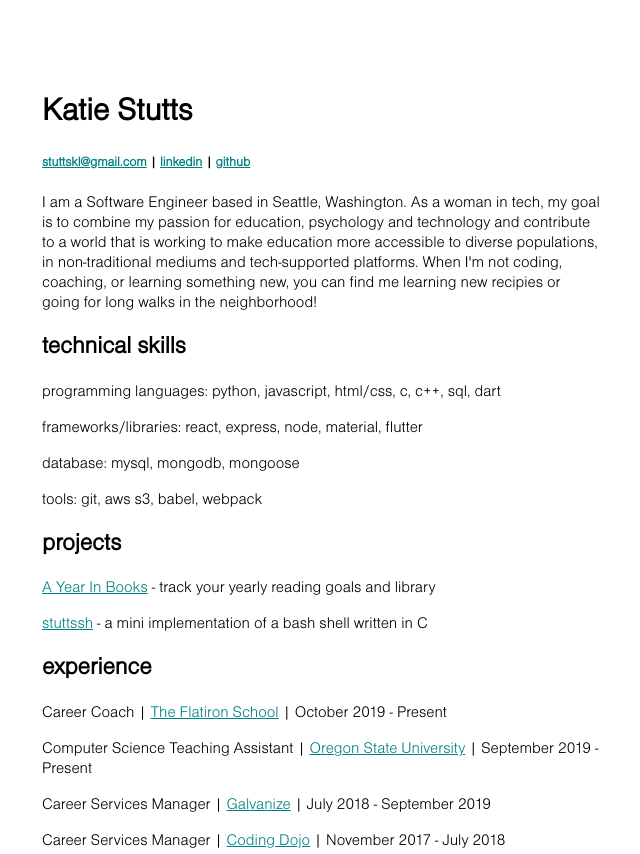
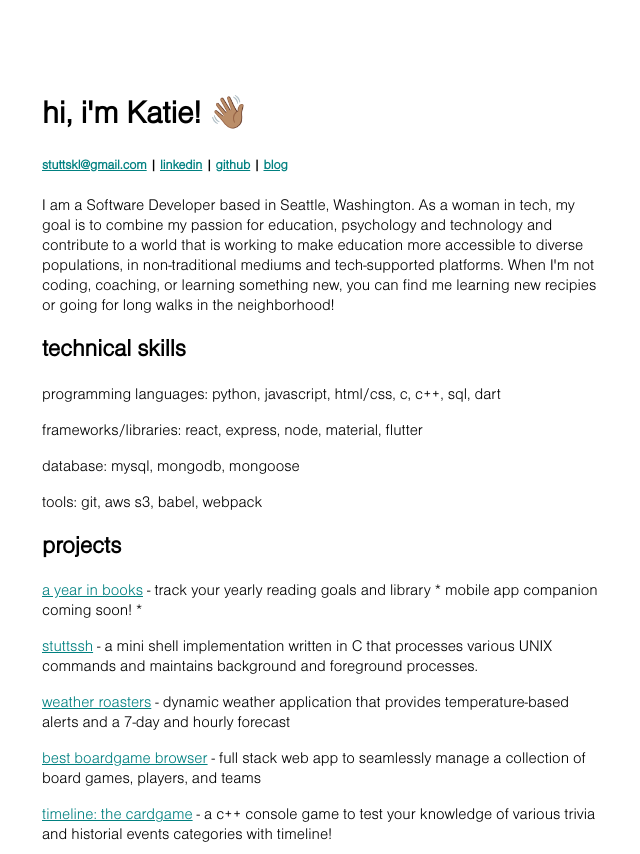
Before and after one commit to stuttskl/web, a plain HTML site: page index.html in a window 1280 px wide. Shown: the top 854 px of the page, without its empty margins (30-670 px from the left). Drawn offline with Linux system fonts and the light colour scheme.

Commit message:
updated projects and contact info

```diff
--- a/index.html
+++ b/index.html
@@ -5,14 +5,14 @@
   <meta http-equiv="X-UA-Compatible" content="IE=edge">
   <meta name="viewport" content="width=device-width, initial-scale=1.0">
    <link rel="stylesheet" href="styles.css">
-  <title>Katie Stutts | Software Developer</title>
+  <title>Katie Stutts | software developer</title>
 </head>
 <body>
   <div class="container">
-    <h1>Katie Stutts</h1>
-    <h5><a href="mailto:stuttskl@gmail.com">stuttskl@gmail.com</a> | <a href="https://www.linkedin.com/in/stuttskl/">linkedin</a> | <a href="https://github.com/stuttskl">github</a></h5>
+    <h1>hi, i'm Katie! 👋🏽</h1>
+    <h5><a href="mailto:stuttskl@gmail.com">stuttskl@gmail.com</a> | <a href="https://www.linkedin.com/in/stuttskl/">linkedin</a> | <a href="https://github.com/stuttskl">github</a> | <a href="https://medium.com/@stuttskl">blog</a></h5>
     <p>
-      I am a Software Engineer based in Seattle, Washington.
+      I am a Software Developer based in Seattle, Washington.
       As a woman in tech, my goal is to combine my passion for education, psychology and technology
       and contribute to a world that is working to make education more accessible to diverse
       populations, in non-traditional mediums and tech-supported platforms. When I'm not coding,
@@ -25,15 +25,16 @@
     <p>database: mysql, mongodb, mongoose</p>
     <p>tools: git, aws s3, babel, webpack</p>
     <h2>projects</h2>
-    <p><a href="https://github.com/stuttskl/ayib">A Year In Books</a> - track your yearly reading goals and library</p>
-    <p><a href="https://github.com/stuttskl/stuttssh">stuttssh</a> - a mini implementation of a bash shell written in C </p>
+    <p><a href="https://github.com/stuttskl/ayib">a year in books</a> - track your yearly reading goals and library * mobile app companion coming soon! *</p>
+    <p><a href="https://github.com/stuttskl/stuttssh">stuttssh</a> - a mini shell implementation written in C that processes various UNIX commands and maintains background and foreground processes.</p>
+    <p><a href="https://github.com/stuttskl/iced-coffee-weather-app">weather roasters</a> - dynamic weather application that provides temperature-based alerts and a 7-day and hourly forecast</p>
+    <p><a href="https://github.com/stuttskl/Best-Boardgame-Browser">best boardgame browser</a> - full stack web app to seamlessly manage a collection of board games, players, and teams</p>
+    <p><a href="https://github.com/stuttskl/timeline-cardgame">timeline: the cardgame</a> - a c++ console game to test your knowledge of various trivia and historial events categories with timeline!</p>
 
     <h2>experience</h2>
     <p>Career Coach | <a href="https://flatironschool.com/">The Flatiron School</a> | October 2019 - Present</p>
 
-
     <p>Computer Science Teaching Assistant | <a href="https://oregonstate.edu/">Oregon State University</a> | September 2019 - Present</p>
-
 
     <p>Career Services Manager | <a href="https://www.galvanize.com/">Galvanize</a> | July 2018 - September 2019</p>
 
```
